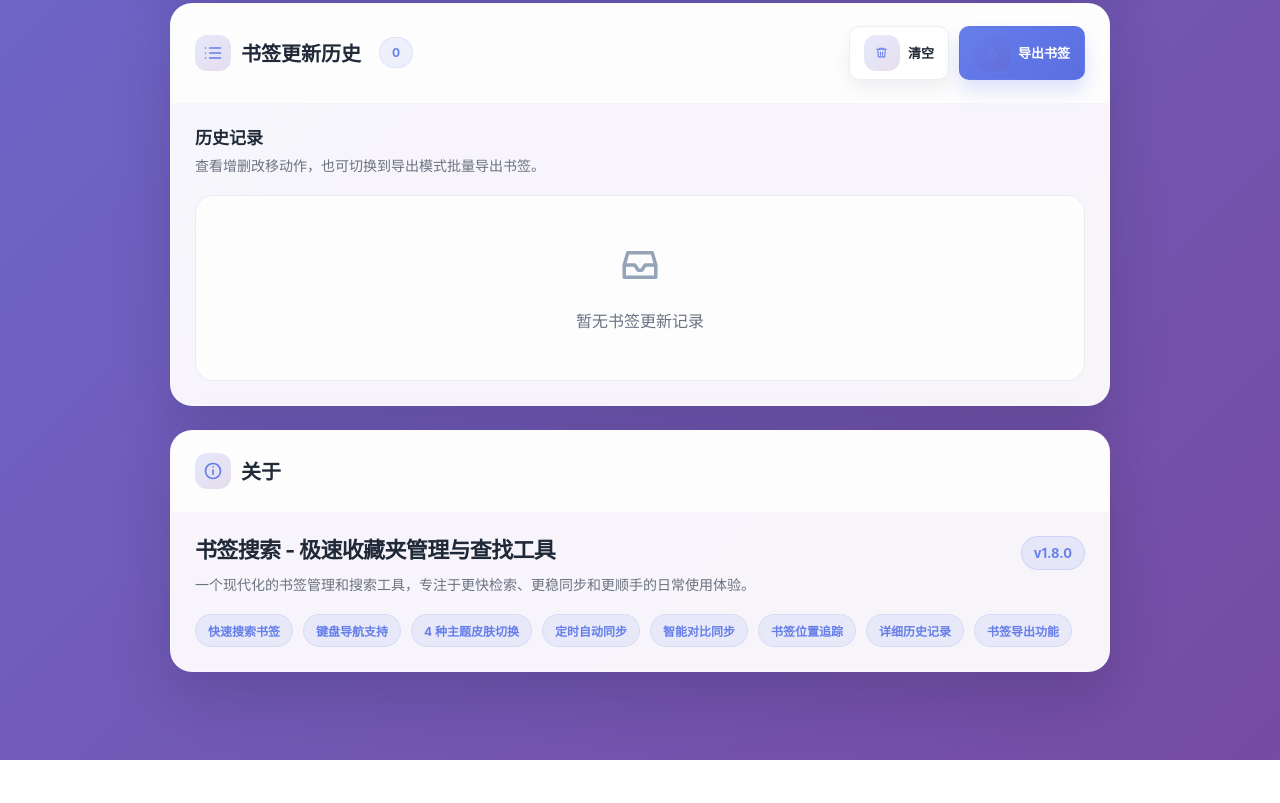
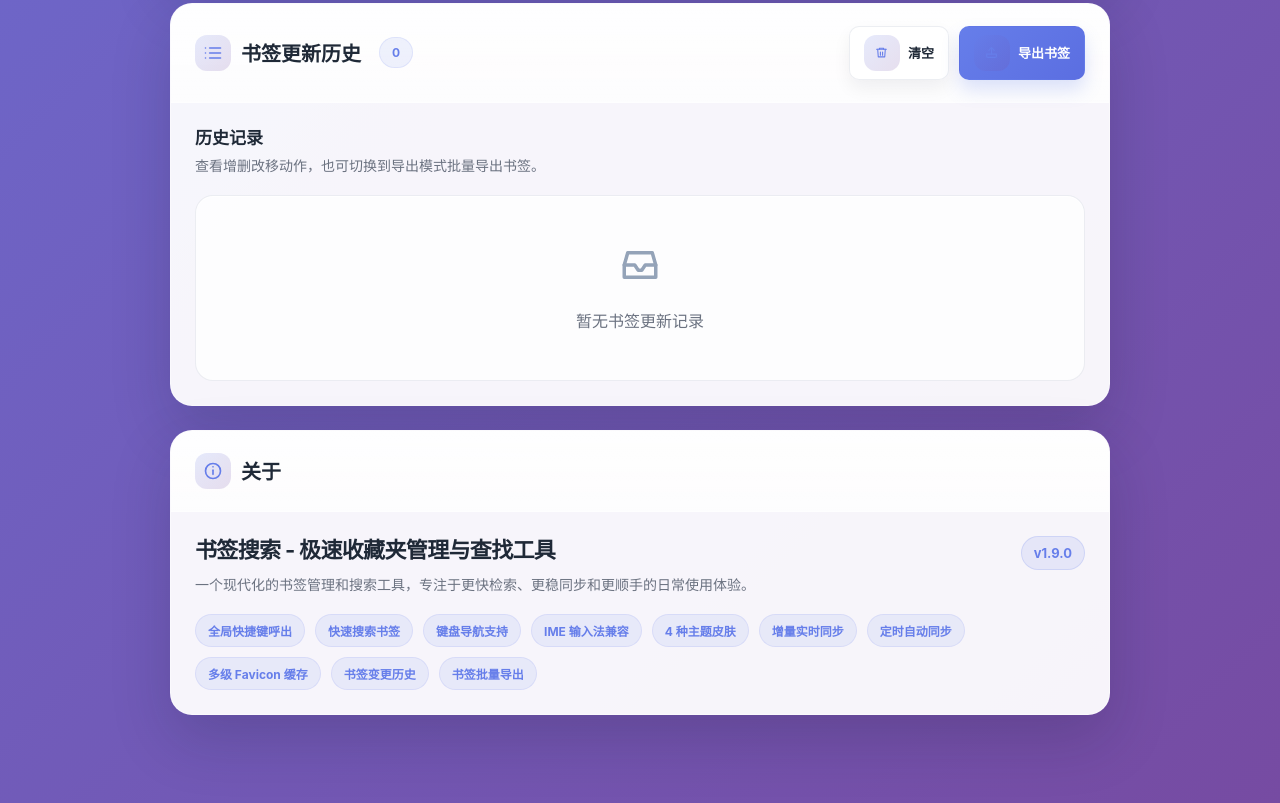
Before and after one commit to goodnightzsj/bookmark-search, a website built with Vite: page settings.html in a window 1280 px wide. Shown: the part 1959-2762 px from the top of the page. Before the commit the page ends 2719 px from the top, so only its background shows below. Built offline with nearby package versions, Linux system fonts and the light colour scheme; some packages are replaced by stand-ins of ours; no server answers.

Commit message:
chore: 升级版本号至 1.9.0 并更新功能 badge
- manifest.json / package.json / settings.html 版本号 1.8.0→1.9.0
- 功能 badge 新增：全局快捷键呼出、IME 输入法兼容、增量实时同步、多级 Favicon 缓存
- 精简合并：智能对比同步→增量实时同步、书签位置追踪→移除（已含于搜索结果路径展示）

```diff
--- a/package.json
+++ b/package.json
@@ -1,6 +1,6 @@
 {
   "name": "bookmark-search",
-  "version": "1.8.0",
+  "version": "1.9.0",
   "description": "Lightning-fast bookmark manager and search tool for Chrome",
   "type": "module",
   "scripts": {
--- a/settings.html
+++ b/settings.html
@@ -265,18 +265,20 @@
               <h3 class="about-title">书签搜索 - 极速收藏夹管理与查找工具</h3>
               <p class="about-description">一个现代化的书签管理和搜索工具，专注于更快检索、更稳同步和更顺手的日常使用体验。</p>
             </div>
-            <span class="about-version">v1.8.0</span>
+            <span class="about-version">v1.9.0</span>
           </div>
 
           <div class="feature-tags" aria-label="功能特性">
+            <span class="feature-tag">全局快捷键呼出</span>
             <span class="feature-tag">快速搜索书签</span>
             <span class="feature-tag">键盘导航支持</span>
-            <span class="feature-tag">4 种主题皮肤切换</span>
+            <span class="feature-tag">IME 输入法兼容</span>
+            <span class="feature-tag">4 种主题皮肤</span>
+            <span class="feature-tag">增量实时同步</span>
             <span class="feature-tag">定时自动同步</span>
-            <span class="feature-tag">智能对比同步</span>
-            <span class="feature-tag">书签位置追踪</span>
-            <span class="feature-tag">详细历史记录</span>
-            <span class="feature-tag">书签导出功能</span>
+            <span class="feature-tag">多级 Favicon 缓存</span>
+            <span class="feature-tag">书签变更历史</span>
+            <span class="feature-tag">书签批量导出</span>
           </div>
         </div>
       </div>
```
Also changed, not shown: manifest.json.
